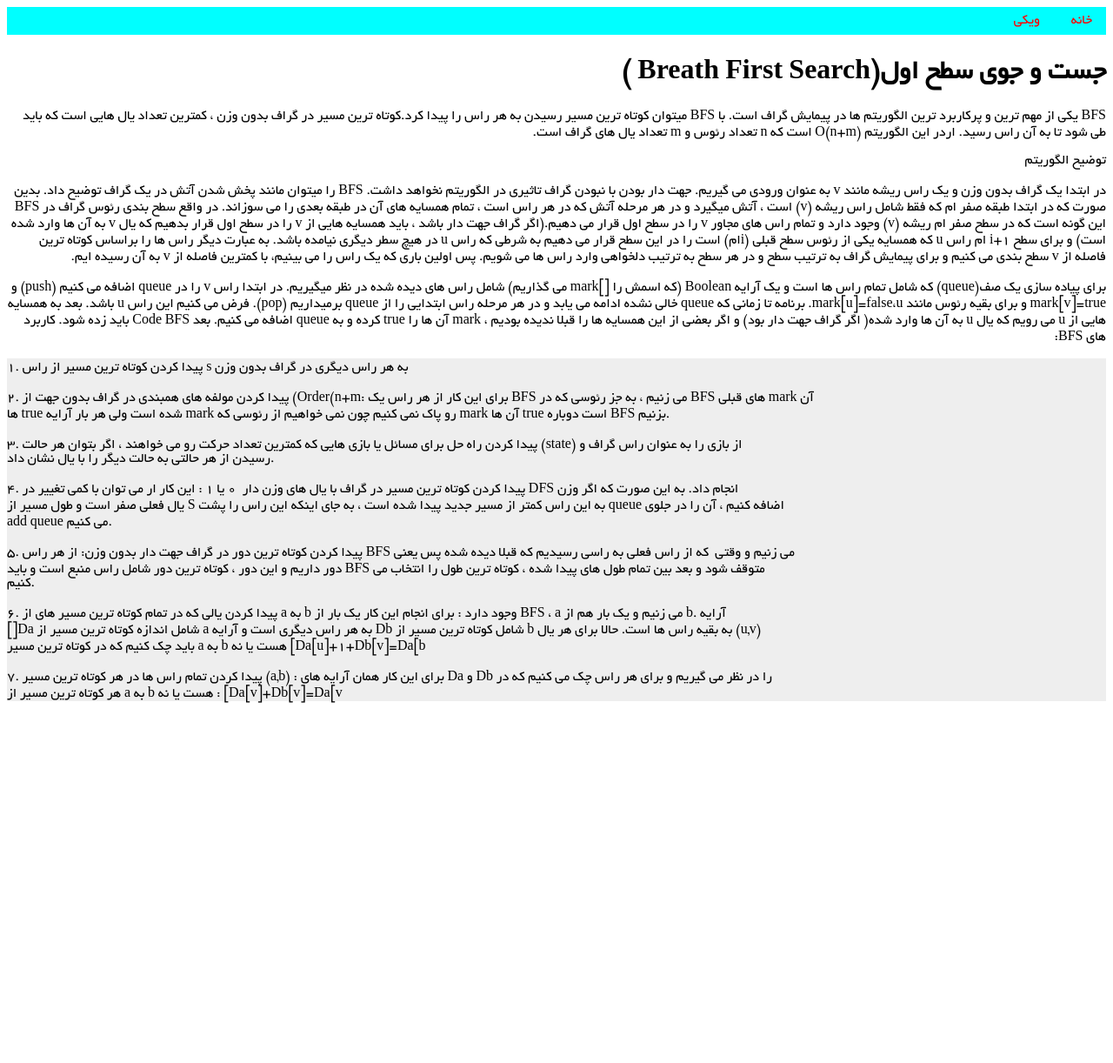
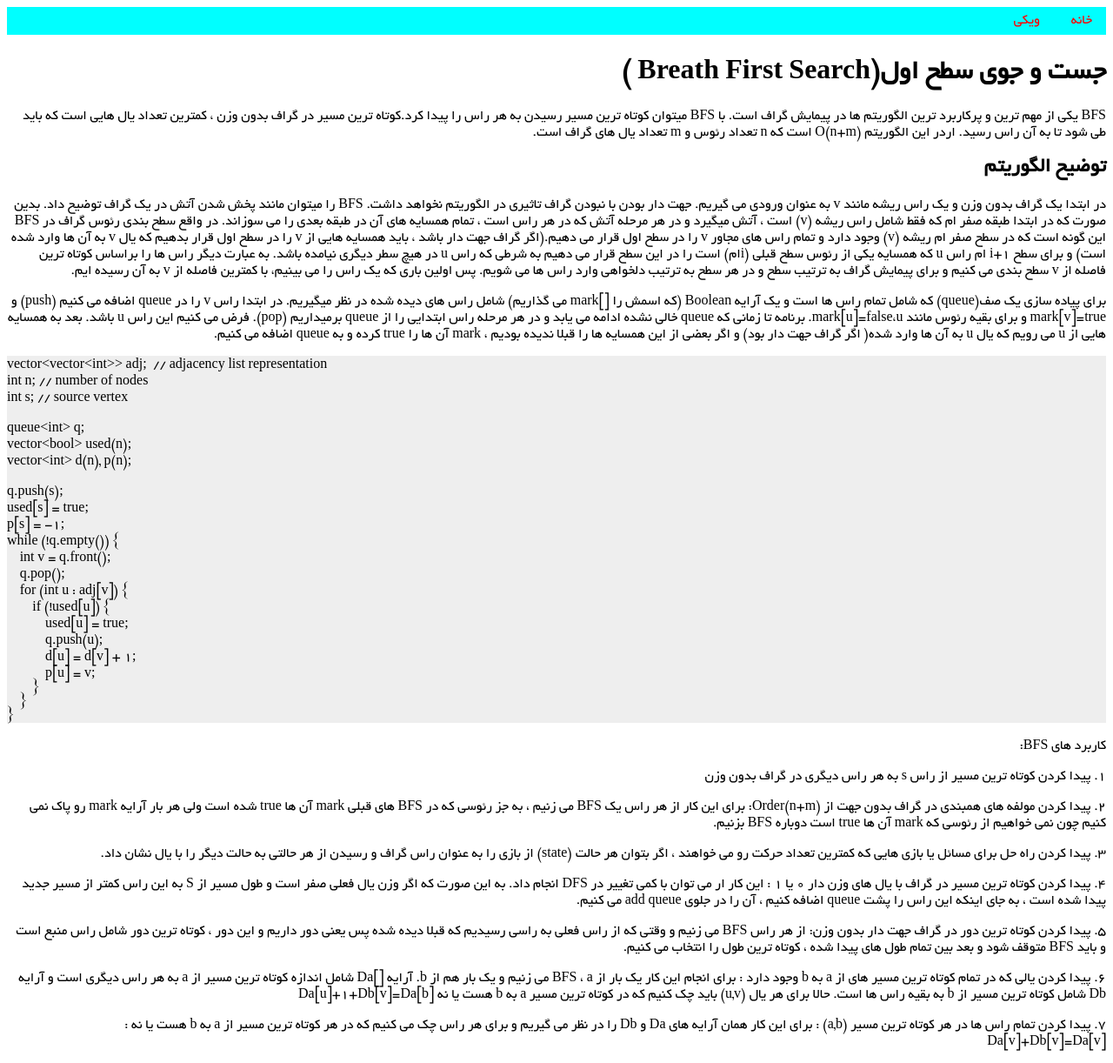
Before and after one commit to shaazzz/FarsiCP, a Jekyll site: the page built from wiki/algorithm/graph/BFS.md, in a window 1280 px wide. Shown: the whole page at 87% size. Built offline with Jekyll 4.4.1, drawn with Linux system fonts in a browser that asks for light colours; our own code applies the rules of GitHub Pages for plain Markdown files; before the commit the page ends 900 px from its top, so only the background shows below that.

Commit message:
Update BFS.md

````diff
--- a/wiki/algorithm/graph/BFS.md
+++ b/wiki/algorithm/graph/BFS.md
@@ -6,7 +6,7 @@ layout: Wiki
 
 BFS یکی از مهم ترین و پرکاربرد ترین الگوریتم ها در پیمایش گراف است. با BFS میتوان کوتاه ترین مسیر رسیدن به هر راس را پیدا کرد.کوتاه ترین مسیر در گراف بدون وزن ، کمترین تعداد یال هایی است که باید طی شود تا به آن راس رسید. اردر این الگوریتم (O(n+m است که n تعداد رئوس و m تعداد یال های گراف است.
 
-توضیح الگوریتم
+## توضیح الگوریتم
 
 در ابتدا یک گراف بدون وزن و یک راس ریشه مانند v به عنوان ورودی می گیریم. جهت دار بودن با نبودن گراف تاثیری در الگوریتم نخواهد داشت.
 BFS را میتوان مانند پخش شدن آتش در یک گراف توضیح داد. بدین صورت که در ابتدا طبقه صفر ام که فقط شامل راس ریشه (v) است ، آتش میگیرد و در هر مرحله آتش که در هر راس است ، تمام همسایه های آن در طبقه بعدی را می سوزاند.
@@ -17,28 +17,54 @@ BFS را میتوان مانند پخش شدن آتش در یک گراف توض
 در ابتدا راس v را در queue اضافه می کنیم (push) و mark[v]=true و برای بقیه رئوس مانند mark[u]=false،u.
 برنامه تا زمانی که  queue خالی نشده ادامه می یابد و در هر مرحله راس ابتدایی را از queue برمیداریم (pop).
 فرض می کنیم این راس u باشد. بعد به همسایه هایی از u می رویم که یال u به آن ها وارد شده( اگر گراف جهت دار بود) و اگر بعضی از این همسایه ها را قبلا ندیده بودیم ، mark آن ها را true کرده و به queue اضافه می کنیم.
-بعد Code BFS باید زده شود.
+
+```C++
+vector<vector<int>> adj;  // adjacency list representation
+int n; // number of nodes
+int s; // source vertex
+
+queue<int> q;
+vector<bool> used(n);
+vector<int> d(n), p(n);
+
+q.push(s);
+used[s] = true;
+p[s] = -1;
+while (!q.empty()) {
+    int v = q.front();
+    q.pop();
+    for (int u : adj[v]) {
+        if (!used[u]) {
+            used[u] = true;
+            q.push(u);
+            d[u] = d[v] + 1;
+            p[u] = v;
+        }
+    }
+}
+```
+
 کاربرد های BFS:
 
-    ۱. پیدا کردن کوتاه ترین مسیر از راس s به هر راس دیگری در گراف بدون وزن
+۱. پیدا کردن کوتاه ترین مسیر از راس s به هر راس دیگری در گراف بدون وزن
 
-    ۲. پیدا کردن مولفه های همبندی در گراف بدون جهت از (Order(n+m: برای این کار از هر راس یک BFS می زنیم ، به جز رئوسی که در BFS های قبلی mark آن
-    ها true شده است ولی هر بار آرایه mark رو پاک نمی کنیم چون نمی خواهیم از رئوسی که mark آن ها true است دوباره BFS بزنیم.
+۲. پیدا کردن مولفه های همبندی در گراف بدون جهت از (Order(n+m: برای این کار از هر راس یک BFS می زنیم ، به جز رئوسی که در BFS های قبلی mark آن
+ها true شده است ولی هر بار آرایه mark رو پاک نمی کنیم چون نمی خواهیم از رئوسی که mark آن ها true است دوباره BFS بزنیم.
 
-    ۳. پیدا کردن راه حل برای مسائل یا بازی هایی که کمترین تعداد حرکت رو می خواهند ، اگر بتوان هر حالت (state) از بازی را به عنوان راس گراف و
-    رسیدن از هر حالتی به حالت دیگر را با یال نشان داد.
+۳. پیدا کردن راه حل برای مسائل یا بازی هایی که کمترین تعداد حرکت رو می خواهند ، اگر بتوان هر حالت (state) از بازی را به عنوان راس گراف و
+رسیدن از هر حالتی به حالت دیگر را با یال نشان داد.
 
-    ۴. پیدا کردن کوتاه ترین مسیر در گراف با یال های وزن دار  ۰ یا ۱ : این کار ار می توان با کمی تغییر در DFS انجام داد. به این صورت که اگر وزن
-    یال فعلی صفر است و طول مسیر از S به این راس کمتر از مسیر جدید پیدا شده است ، به جای اینکه این راس را پشت queue اضافه کنیم ، آن را در جلوی
-    add queue می کنیم.
+۴. پیدا کردن کوتاه ترین مسیر در گراف با یال های وزن دار  ۰ یا ۱ : این کار ار می توان با کمی تغییر در DFS انجام داد. به این صورت که اگر وزن
+یال فعلی صفر است و طول مسیر از S به این راس کمتر از مسیر جدید پیدا شده است ، به جای اینکه این راس را پشت queue اضافه کنیم ، آن را در جلوی
+add queue می کنیم.
 
-    ۵. پیدا کردن کوتاه ترین دور در گراف جهت دار بدون وزن: از هر راس BFS می زنیم و وقتی  که از راس فعلی به راسی رسیدیم که قبلا دیده شده پس یعنی
-    دور داریم و این دور ، کوتاه ترین دور شامل راس منبع است و باید BFS متوقف شود و بعد بین تمام طول های پیدا شده ، کوتاه ترین طول را انتخاب می
-    کنیم.
+۵. پیدا کردن کوتاه ترین دور در گراف جهت دار بدون وزن: از هر راس BFS می زنیم و وقتی  که از راس فعلی به راسی رسیدیم که قبلا دیده شده پس یعنی
+دور داریم و این دور ، کوتاه ترین دور شامل راس منبع است و باید BFS متوقف شود و بعد بین تمام طول های پیدا شده ، کوتاه ترین طول را انتخاب می
+کنیم.
 
-    ۶. پیدا کردن یالی که در تمام کوتاه ترین مسیر های از a به b وجود دارد : برای انجام این کار یک بار از BFS ، a می زنیم و یک بار هم از b. آرایه
-    []Da شامل اندازه کوتاه ترین مسیر از a به هر راس دیگری است و آرایه Db شامل کوتاه ترین مسیر از b به بقیه راس ها است. حالا برای هر یال (u,v)
-    باید چک کنیم که در کوتاه ترین مسیر a به b هست یا نه [Da[u]+1+Db[v]=Da[b
+۶. پیدا کردن یالی که در تمام کوتاه ترین مسیر های از a به b وجود دارد : برای انجام این کار یک بار از BFS ، a می زنیم و یک بار هم از b. آرایه
+[]Da شامل اندازه کوتاه ترین مسیر از a به هر راس دیگری است و آرایه Db شامل کوتاه ترین مسیر از b به بقیه راس ها است. حالا برای هر یال (u,v)
+باید چک کنیم که در کوتاه ترین مسیر a به b هست یا نه [Da[u]+1+Db[v]=Da[b
 
-    ۷. پیدا کردن تمام راس ها در هر کوتاه ترین مسیر (a,b) : برای این کار همان آرایه های Da و Db را در نظر می گیریم و برای هر راس چک می کنیم که در
-    هر کوتاه ترین مسیر از a به b هست یا نه : [Da[v]+Db[v]=Da[v
+۷. پیدا کردن تمام راس ها در هر کوتاه ترین مسیر (a,b) : برای این کار همان آرایه های Da و Db را در نظر می گیریم و برای هر راس چک می کنیم که در
+هر کوتاه ترین مسیر از a به b هست یا نه : [Da[v]+Db[v]=Da[v
````
